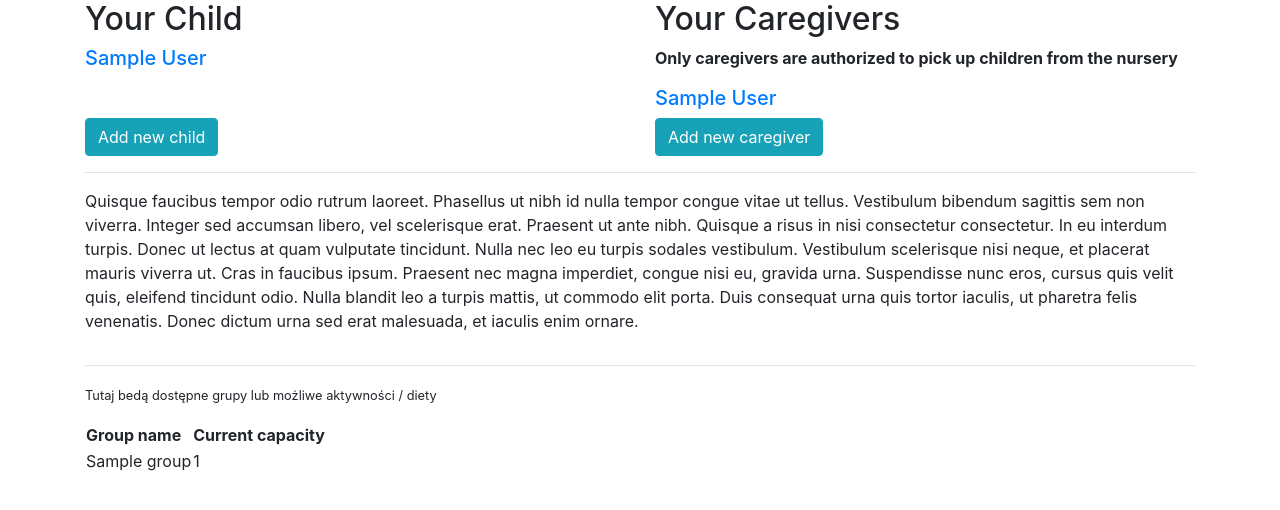
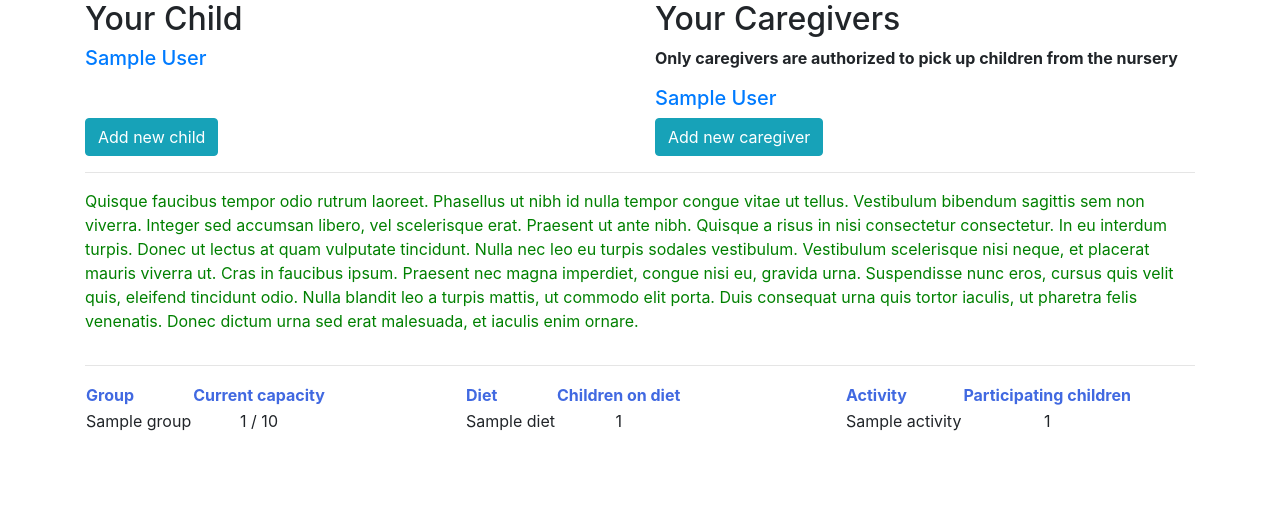
Before and after one commit to Bartecky/Nursery_App, a Django app: template src/NurseryApp/templates/main-page.html in a window 1280 px wide. Shown: the part 56-566 px from the top of the page. Run offline with Django 3.2, Linux system fonts and the light colour scheme; tables that the repository leaves empty hold one stand-in row (values such as "Sample post"); the template is opened without the code that fills it: values that come from a table or form of the project are taken from there, most other values are stand-ins (such as "Sample title", 1, 10 or a date in 2020); some libraries are stand-ins or nearby versions.

Commit message:
main-page template update

```diff
--- a/src/NurseryApp/templates/main-page.html
+++ b/src/NurseryApp/templates/main-page.html
@@ -1,9 +1,10 @@
 {% extends 'base.html' %}
 
 {% block content %}
+    {% if not request.user.is_superuser %}
+
         <div class="row">
             <div class="col-sm-6">
-            {% if not request.user.is_superuser %}
                 <h2>Your Child</h2>
                 {% if not parent.child_set.all %}
                     <p>
@@ -41,7 +42,7 @@
     <hr>
     <div class="row">
         <div class="col-sm-12">
-            <p>
+            <p class="green-color">
                 Quisque faucibus tempor odio rutrum laoreet. Phasellus ut nibh id nulla tempor congue vitae ut
                 tellus.
                 Vestibulum bibendum sagittis sem non viverra. Integer sed accumsan libero, vel scelerisque erat.
@@ -60,24 +61,47 @@
     </div>
     <hr>
     <div class="row">
-        <div class="col-sm-12">
-            <p>
-                <small>Tutaj bedą dostępne grupy lub możliwe aktywności / diety</small>
-            </p>
-            <div>
+        <div class="col-sm-4">
             <table>
                 <tr>
-                        <th>Group name</th>
-                        <th>Current capacity</th>
+                    <th style="color: royalblue">Group</th>
+                    <th style="color: royalblue">Current capacity</th>
                 </tr>
                 {% for group in groups %}
                     <tr>
                         <td>{{ group }}</td>
-                            <td>{{ group.child_set.all|length }}</td>
+                        <td align="center">{{ group.child_set.all|length }} / {{ group.max_capacity }}</td>
+                    </tr>
+                {% endfor %}
+            </table>
+        </div>
+        <div class="col-sm-4">
+            <table>
+                <tr>
+                    <th style="color: royalblue">Diet</th>
+                    <th style="color: royalblue">Children on diet</th>
+                </tr>
+                {% for diet in diets %}
+                    <tr>
+                        <td>{{ diet }}</td>
+                        <td align="center">{{ diet.child_set.all|length }}</td>
+                    </tr>
+                {% endfor %}
+            </table>
+        </div>
+        <div class="col-sm-4">
+            <table>
+                <tr>
+                    <th style="color: royalblue">Activity</th>
+                    <th style="color: royalblue">Participating children</th>
+                </tr>
+                {% for activity in activities %}
+                    <tr>
+                        <td>{{ activity }}</td>
+                        <td align="center">{{ activity.child_set.all|length }}</td>
                     </tr>
                 {% endfor %}
             </table>
         </div>
     </div>
-    </div>
 {% endblock %}
```
Lines whose indentation alone changed are shown as unchanged.
